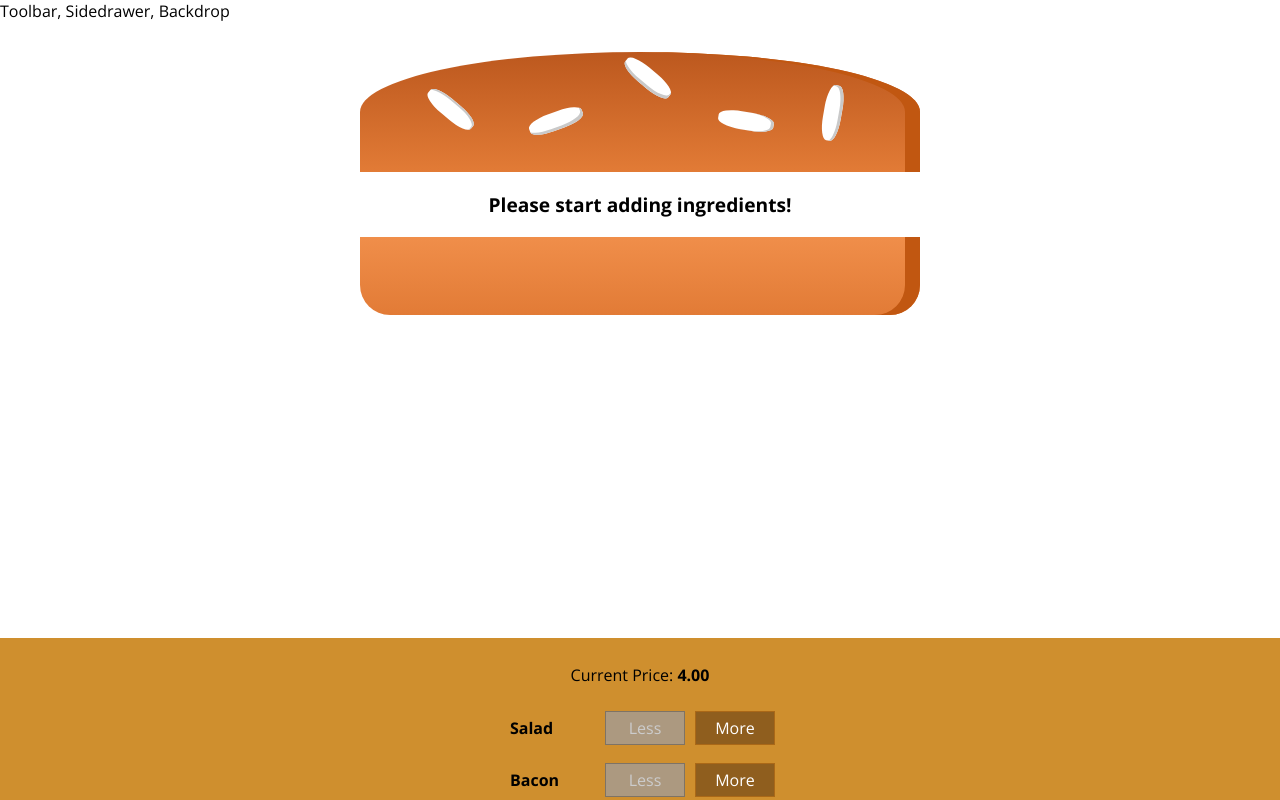
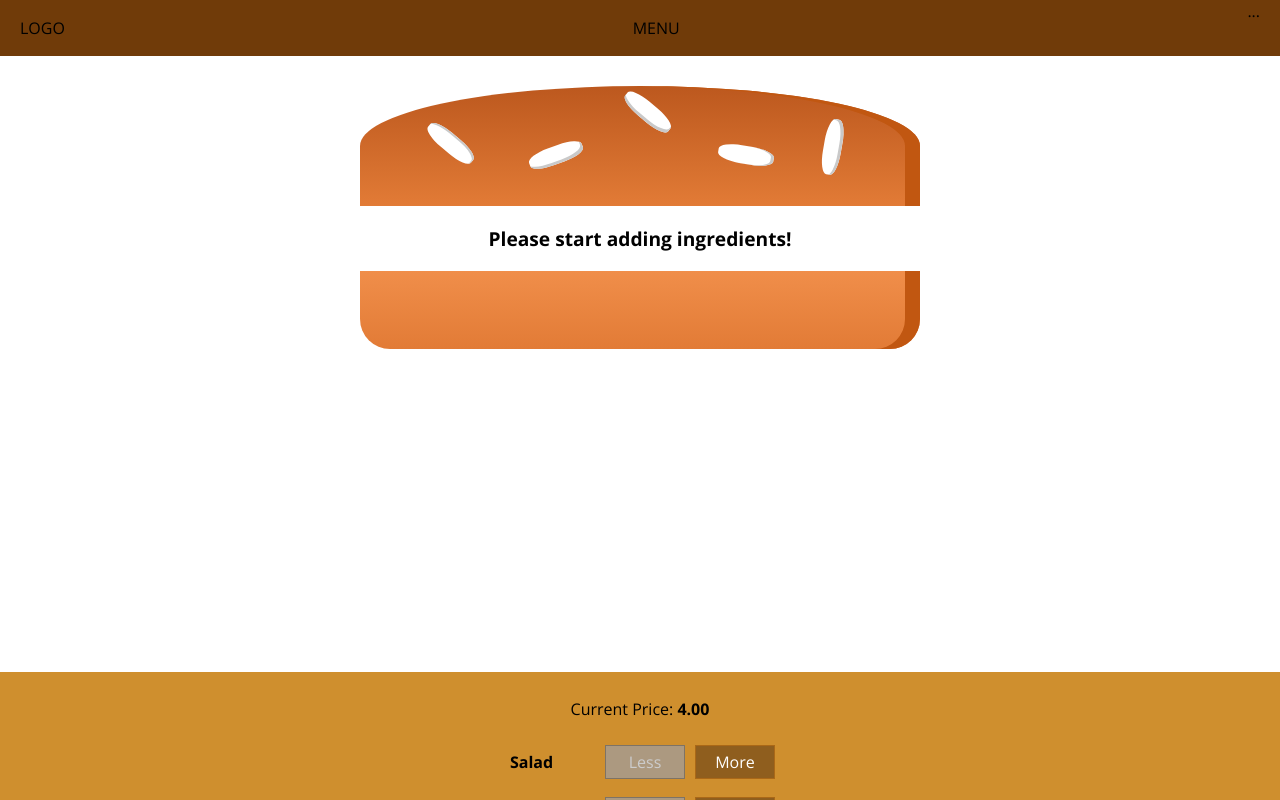
Before and after one commit to ELECTRON11111/burger-builder, a React (Create React App) app: page / in a window 1280 px wide. Shown: the top 800 px of the page. Built offline with nearby package versions, Linux system fonts and the light colour scheme.

Commit message:
Adding the toolBar component to the nav

```diff
--- a/src/components/Layout/Layout.js
+++ b/src/components/Layout/Layout.js
@@ -2,12 +2,14 @@
 
 import Auxiliary from "../../hoc/Auxiliary";
 import classes from "./Layout.module.css";
+import Toolbar from "../Navigation/Toolbar/Toolbar";
 
 const layout = (props) => {
     return (
         <Auxiliary>
             {/* This div should contain the Toolbar, backdrop or Sidedrawer */}
-            <div>Toolbar, Sidedrawer, Backdrop</div>
+            {/* <div>Toolbar, Sidedrawer, Backdrop</div> */}
+            <Toolbar />
             <main className={classes.Content}>
                 {props.children}
             </main>
--- a/src/components/Layout/Layout.module.css
+++ b/src/components/Layout/Layout.module.css
@@ -1,3 +1,3 @@
 .Content {
-    margin-top: 16px;
+    margin-top: 72px;
 }
--- /dev/null
+++ b/src/components/Navigation/Toolbar/Toolbar.js
@@ -0,0 +1,14 @@
+import React from "react";
+
+import classes from "./Toolbar.module.css";
+
+const toolbar = (props) => (
+    <header className={classes.Toolbar}>
+        <div>LOGO</div>
+        <div>MENU</div>
+
+        <nav>...</nav>
+    </header>
+);
+
+export default toolbar;
--- /dev/null
+++ b/src/components/Navigation/Toolbar/Toolbar.module.css
@@ -0,0 +1,20 @@
+/* set up the toolbar for mobile firsy */
+.Toolbar {
+    height: 56px;
+    width: 100%;
+    position: fixed;
+    /* The top and left will make sure the bar is placed directly at the top */
+    top: 0;
+    left: 0;
+    background-color: #703B09;
+    display: flex;
+    justify-content: space-between;
+    align-items: center;
+    padding: 0 20px;
+    box-sizing: border-box;
+    z-index: 90;
+}
+
+.Toolbar nav {
+    height: 100%;
+}
```
